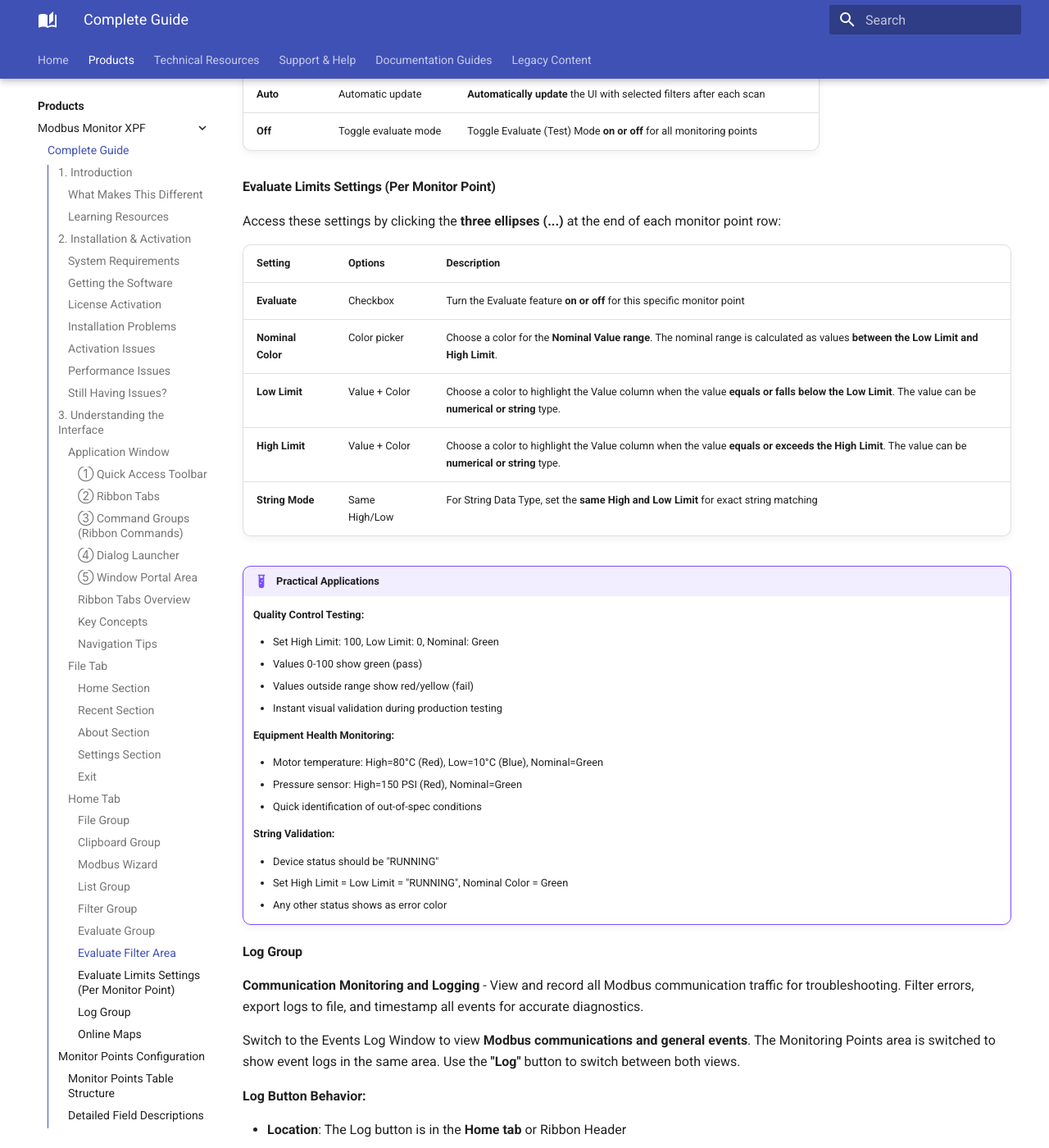
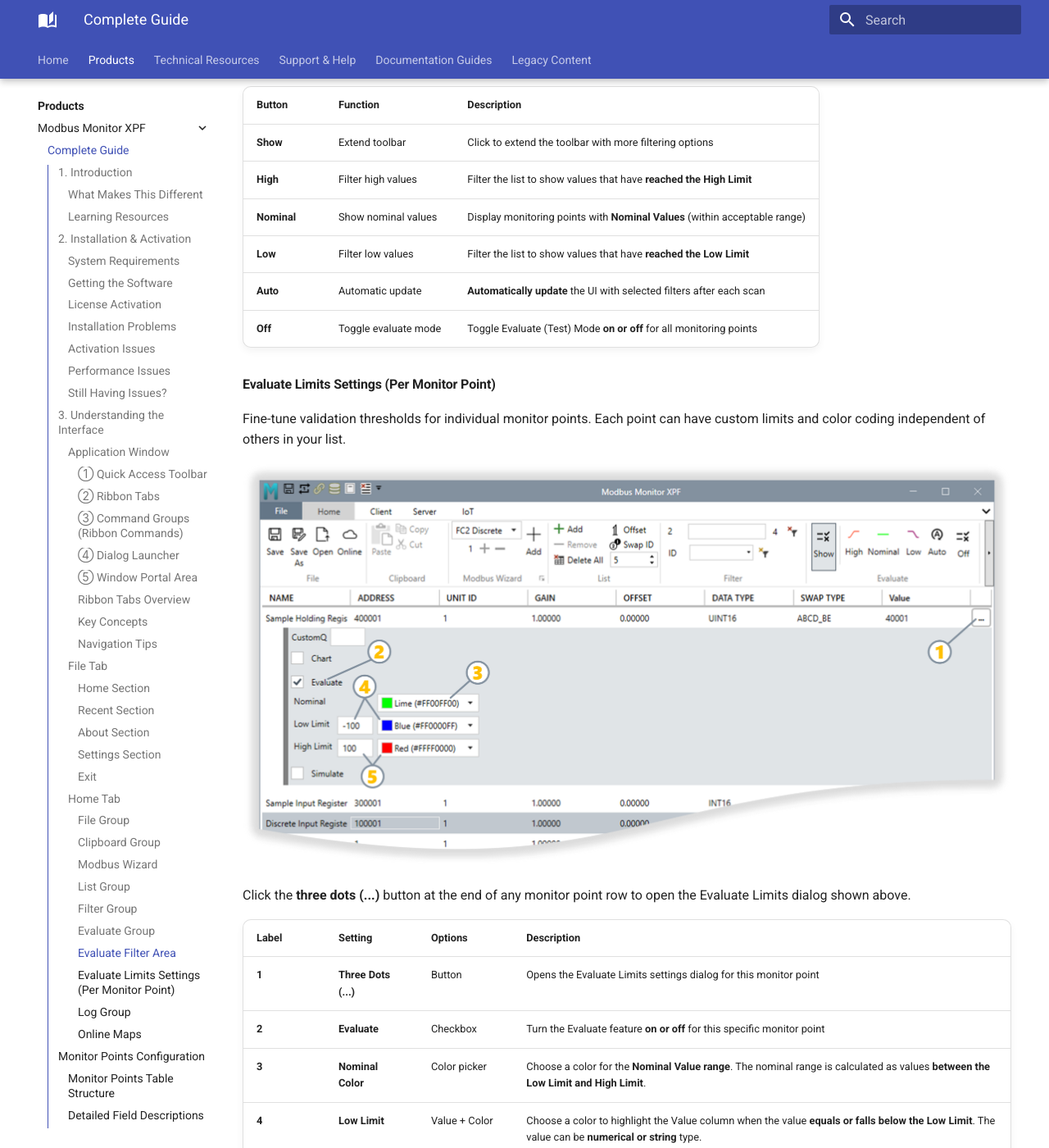
Before and after one commit to Modbus-Monitor/docs, an MkDocs documentation site: the page built from docs/products/xpf/user-guide.md, in a window 1280 px wide and 1400 px high, scrolled down 24351 px. Shown: the whole window at 82% size. Built offline with MkDocs 1.6.1 and Material for MkDocs 9.7.7, drawn with Linux system fonts in a browser that asks for light colours; the version menu is left out; some of the changed text lies outside the part shown.

Commit message:
added log and filter and evalute

```diff
--- a/docs/products/xpf/user-guide.md
+++ b/docs/products/xpf/user-guide.md
@@ -1151,13 +1149,15 @@ The **List Group** provides essential tools for managing your Monitor Points (al
 
 **Filter Components:**
 
-| Component | Description |
-|-----------|-------------|
-| **Row Index** (left number) | Shows the **index of the currently selected row**. Especially useful when the list is filtered to know the true row number. |
-| **Filter Text Box** | Enter text to search. Filters all **Name** and **Address** fields that contain the entered text. |
-| **Total Rows** (right number) | Shows the **total number of rows** in the current view (filtered or full list). |
-| **Clear Filter** (X button) | Clears the text filter and shows all rows in the list. |
-| **ID Dropdown** | Select **Unit ID** (Slave ID or Station ID) to filter by device. Combine with text filter for precise results. |
+| Label | Component | Description |
+|-------|-----------|-------------|
+| **1** | **Row Index**| Shows the **index of the currently selected row**. Especially useful when the list is filtered to know the true row number. -1 when none Selected.|
+| **2** | **Filter Text Box** | Enter text to search. Filters all **Name** and **Address** fields that contain the entered text. |
+| **3** | **Total Rows** | Shows the **total number of rows** in the current view (filtered or full list). |
+| **4** | **Clear Filter**| Clears the text filter and shows all rows in the list. |
+| **5** | **Clear ID** | Clears the ID filter and shows all rows in the list. |
+| **6** | **ID Dropdown** | Select **Unit ID** (Slave ID or Station ID) to filter by device. Combine with text filter for precise results. |
+
 
 !!! tip "How Filtering Works"
     **Text Search:**
@@ -1218,15 +1217,20 @@ Change the background colors of the Value cell based on the High, Low, and Nomin
 
 #### Evaluate Limits Settings (Per Monitor Point)
 
-Access these settings by clicking the **three ellipses (...)** at the end of each monitor point row:
-
-| Setting | Options | Description |
-|---------|---------|-------------|
-| **Evaluate** | Checkbox | Turn the Evaluate feature **on or off** for this specific monitor point |
-| **Nominal Color** | Color picker | Choose a color for the **Nominal Value range**. The nominal range is calculated as values **between the Low Limit and High Limit**. |
-| **Low Limit** | Value + Color | Choose a color to highlight the Value column when the value **equals or falls below the Low Limit**. The value can be **numerical or string** type. |
-| **High Limit** | Value + Color | Choose a color to highlight the Value column when the value **equals or exceeds the High Limit**. The value can be **numerical or string** type. |
-| **String Mode** | Same High/Low | For String Data Type, set the **same High and Low Limit** for exact string matching |
+Fine-tune validation thresholds for individual monitor points. Each point can have custom limits and color coding independent of others in your list.
+
+![Evaluate Settings](../../assets/screenshots/xpf-home-evaluate.png)
+
+Click the **three dots (...)** button at the end of any monitor point row to open the Evaluate Limits dialog shown above.
+
+|Label | Setting | Options | Description |
+|------|---------|---------|-------------|
+|**1**| **Three Dots (...)** | Button | Opens the Evaluate Limits settings dialog for this monitor point |
+|**2**| **Evaluate** | Checkbox | Turn the Evaluate feature **on or off** for this specific monitor point |
+|**3**| **Nominal Color** | Color picker | Choose a color for the **Nominal Value range**. The nominal range is calculated as values **between the Low Limit and High Limit**. |
+|**4**| **Low Limit** | Value + Color | Choose a color to highlight the Value column when the value **equals or falls below the Low Limit**. The value can be **numerical or string** type. |
+|**5**| **High Limit** | Value + Color | Choose a color to highlight the Value column when the value **equals or exceeds the High Limit**. The value can be **numerical or string** type. |
+|**4 + 5**| **String Mode** | Same High/Low | For String Data Type, set the **same High and Low Limit** for exact string matching |
 
 !!! example "Practical Applications"
     **Quality Control Testing:**
--- a/docs/stylesheets/extra.css
+++ b/docs/stylesheets/extra.css
@@ -25,6 +25,9 @@
   text-align: center;
   border-radius: 0.75rem;
   overflow: hidden;
+}
+.center {
+  text-align: center;
 }
 
 .screenshot img {
```
Also changed, not shown: other parts of docs/products/xpf/user-guide.md (+2 -3 lines), docs/assets/screenshots/xpf-home-evaluate.png (added), docs/assets/screenshots/xpf-home-filter.png, docs/assets/screenshots/xpf-home-log.png (added).
